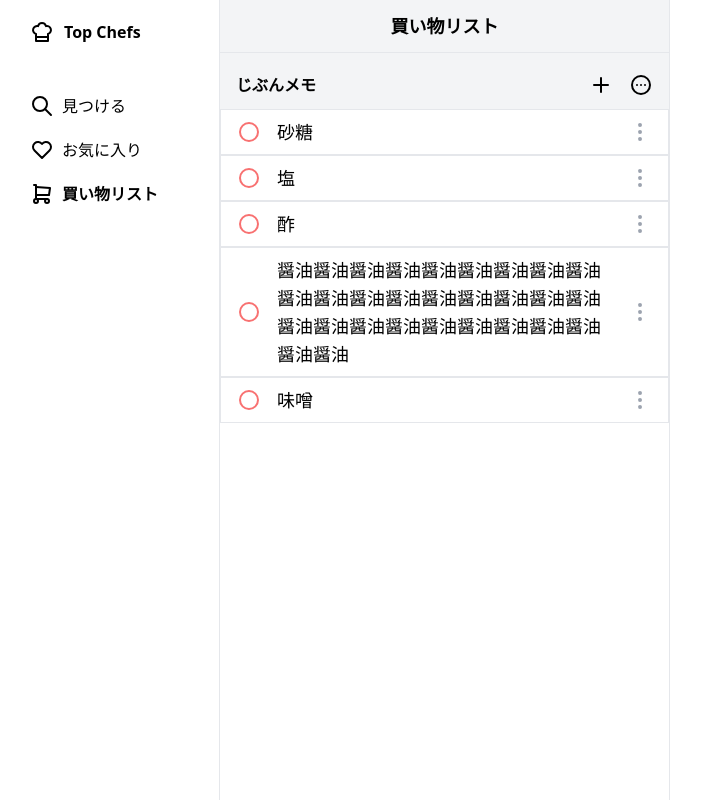
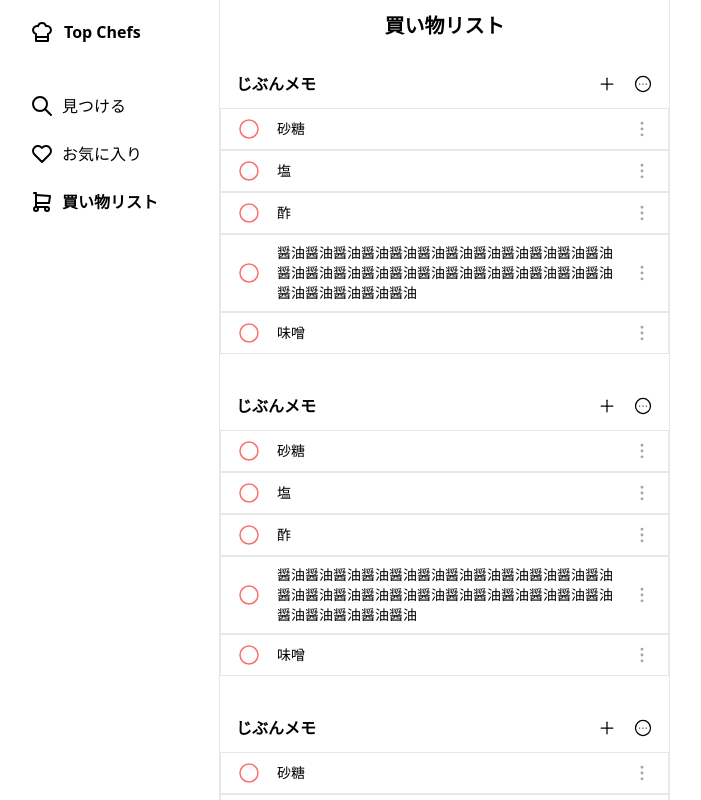
Before and after one commit to qin-team-recipe/14-frontend, a Next.js app: page /list in a window 1280 px wide. Shown: the top 800 px of the page, without its empty margins (290-991 px from the left). Built offline with nearby package versions, Linux system fonts and the light colour scheme.

Commit message:
PRレビュー分

```diff
--- a/src/app/(top)/list/page.jsx
+++ b/src/app/(top)/list/page.jsx
@@ -1,14 +1,16 @@
 import { AuthScreen } from "@/components/Auth";
-// import { ListBar } from "@/components/Bar";
+import { ShoppingList } from "@/components/ShoppingList";
+import { ListBar } from "@/components/Bar";
 import src from "~/images/cookingGirl.png";
-import { ShoppingList } from "../shoppingList/ShoppingList";
 
 export default function List() {
   const isSignedIn = true;
 
   return (
-    <div className="">
-      {/* <ListBar /> */}
+    <div>
+      <div className="px-4 py-3">
+        <ListBar />
+      </div>
       {isSignedIn ? <ShoppingList /> : <AuthScreen src={src} />}
     </div>
   );
--- a/src/app/(top)/shoppingList/ShoppingList.jsx
+++ /dev/null
@@ -1,71 +0,0 @@
-import {
-  IconCircle,
-  IconDotsCircleHorizontal,
-  IconDotsVertical,
-  IconPlus,
-} from "@tabler/icons-react";
-
-const SHOPPING_LIST_DATA = [
-  {
-    id: 1,
-    name: "砂糖",
-  },
-  {
-    id: 2,
-    name: "塩",
-  },
-  {
-    id: 3,
-    name: "酢",
-  },
-  {
-    id: 4,
-    name: "醤油醤油醤油醤油醤油醤油醤油醤油醤油醤油醤油醤油醤油醤油醤油醤油醤油醤油醤油醤油醤油醤油醤油醤油醤油醤油醤油醤油醤油",
-  },
-  {
-    id: 5,
-    name: "味噌",
-  },
-];
-
-export function ShoppingList() {
-  const ingredients = SHOPPING_LIST_DATA;
-
-  return (
-    <div>
-      <div className="bg-gray-100  flex font-bold justify-center text-lg py-3 border-b">
-        買い物リスト
-      </div>
-      <div className="flex bg-gray-100 px-4 pb-3 pt-5">
-        <div className="flex-1 font-bold">じぶんメモ</div>
-        <button>
-          <IconPlus />
-        </button>
-        <button>
-          <IconDotsCircleHorizontal className="ml-4" />
-        </button>
-      </div>
-      <div>
-        {ingredients.map((ingredient) => (
-          <div className="border px-4 py-2" key={ingredient.id}>
-            <IngredientList key={ingredient.id} name={ingredient.name} />
-          </div>
-        ))}
-      </div>
-    </div>
-  );
-
-  function IngredientList({ name }) {
-    return (
-      <div className="flex items-center justify-between gap-4">
-        <button>
-          <IconCircle className=" flex-none text-red-400" />
-        </button>
-        <p className="flex-grow break-normal text-lg">{name}</p>
-        <button>
-          <IconDotsVertical className="flex-none text-gray-400" />
-        </button>
-      </div>
-    );
-  }
-}
--- a/src/app/_components/Navigation/Navigation.jsx
+++ b/src/app/_components/Navigation/Navigation.jsx
@@ -19,7 +19,7 @@ export function Navigation() {
       </div>
 
       {/* ナビゲーションメニュー */}
-      <div className="flex border-t pt-1 sm:flex-col sm:justify-start sm:space-y-2 sm:border-none">
+      <div className="flex border-t sm:flex-col sm:justify-start sm:space-y-2 sm:border-none">
         <NavigationItem text="見つける" icon={<IconSearch />} href="/" />
         <NavigationItem text="お気に入り" icon={<IconHeart />} href="/fav" />
         <NavigationItem
--- a/src/app/_components/Navigation/NavigationItem.jsx
+++ b/src/app/_components/Navigation/NavigationItem.jsx
@@ -11,7 +11,7 @@ export function NavigationItem({ text, icon, href }) {
   const isActive = pathname === href;
 
   return (
-    <Link href={href} className="flex-1 select-none">
+    <Link href={href} className="flex-1 select-none bg-white pt-1">
       {/* isActiveがtrueの場合は'font-bold'を表示し、それ以外の場合は空文字列を表示する */}
       <div
         className={`flex w-full flex-col items-center gap-y-0.5 hover:border-slate-100 sm:-ml-3 sm:w-fit sm:flex-row sm:gap-2 sm:rounded-full sm:py-1.5 sm:pl-3 sm:pr-5 sm:hover:bg-slate-100 sm:active:bg-slate-100 ${
--- /dev/null
+++ b/src/components/ShoppingList/IngredientList.jsx
@@ -0,0 +1,19 @@
+"use client";
+
+import { IconCircle, IconDotsVertical } from "@tabler/icons-react";
+
+export function IngredientList({ name }) {
+  return (
+    <div className="flex items-center justify-between gap-x-4">
+      <button onClick={() => alert("TODO: 実装")}>
+        <IconCircle className="text-red-400" stroke={1.5} />
+      </button>
+
+      <div className="flex-1 text-sm">{name}</div>
+
+      <button onClick={() => alert("TODO: 実装")}>
+        <IconDotsVertical className="h-5 w-5 text-gray-400" stroke={1.5} />
+      </button>
+    </div>
+  );
+}
--- /dev/null
+++ b/src/components/ShoppingList/ListHeader.jsx
@@ -0,0 +1,19 @@
+"use client";
+
+import { IconDotsCircleHorizontal, IconPlus } from "@tabler/icons-react";
+
+export function ListHeader({ label }) {
+  return (
+    <div className="flex items-center gap-x-4 px-4">
+      <div className="mr-auto line-clamp-1 flex-1 font-bold">{label}</div>
+
+      <button onClick={() => alert("TODO: 実装")}>
+        <IconPlus className="h-5 w-5" stroke={1.5} />
+      </button>
+
+      <button onClick={() => alert("TODO: 実装")}>
+        <IconDotsCircleHorizontal className="h-5 w-5" stroke={1.5} />
+      </button>
+    </div>
+  );
+}
--- /dev/null
+++ b/src/components/ShoppingList/RecipeItem.jsx
@@ -0,0 +1,42 @@
+import { IngredientList } from "./IngredientList";
+import { ListHeader } from "./ListHeader";
+
+const INGREDIENTS_DATA = [
+  {
+    id: 1,
+    name: "砂糖",
+  },
+  {
+    id: 2,
+    name: "塩",
+  },
+  {
+    id: 3,
+    name: "酢",
+  },
+  {
+    id: 4,
+    name: "醤油醤油醤油醤油醤油醤油醤油醤油醤油醤油醤油醤油醤油醤油醤油醤油醤油醤油醤油醤油醤油醤油醤油醤油醤油醤油醤油醤油醤油",
+  },
+  {
+    id: 5,
+    name: "味噌",
+  },
+];
+
+export function RecipeItem() {
+  const ingredients = INGREDIENTS_DATA;
+
+  return (
+    <div className="space-y-3">
+      <ListHeader label="じぶんメモ" />
+      <ul>
+        {ingredients.map((ingredient) => (
+          <li className="border px-4 py-2" key={ingredient.id}>
+            <IngredientList key={ingredient.id} name={ingredient.name} />
+          </li>
+        ))}
+      </ul>
+    </div>
+  );
+}
--- /dev/null
+++ b/src/components/ShoppingList/ShoppingList.jsx
@@ -0,0 +1,12 @@
+import { RecipeItem } from "./RecipeItem";
+
+export function ShoppingList() {
+  return (
+    <div className="space-y-10 pb-20 pt-5">
+      <RecipeItem />
+      <RecipeItem />
+      <RecipeItem />
+      <RecipeItem />
+    </div>
+  );
+}
--- /dev/null
+++ b/src/components/ShoppingList/index.js
@@ -0,0 +1 @@
+export { ShoppingList } from "./ShoppingList";
```
